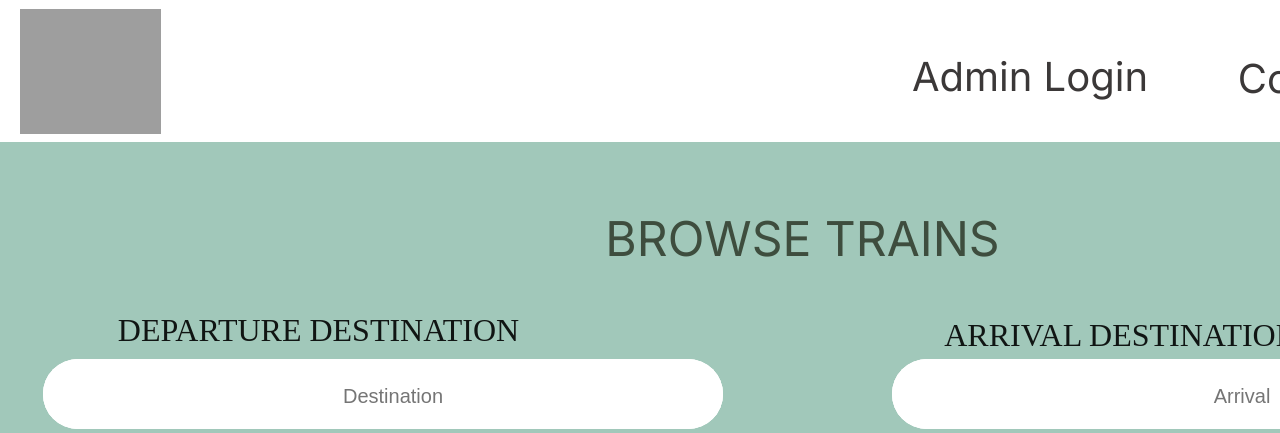
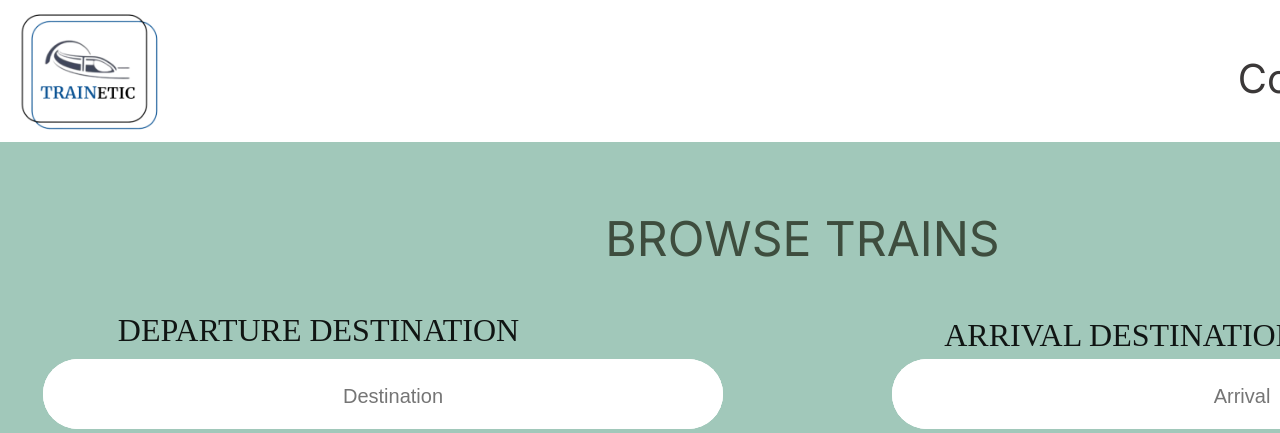
Before and after one commit to gurmehakk/Trainetic, a Flask app: page /Browse_trains in a window 1280 px wide. Shown: the top 433 px of the page. Run offline with Flask 2, Linux system fonts and the light colour scheme; some web fonts are replaced; grey boxes are pictures that could not be loaded.

Commit message:
browse trains

```diff
--- a/static/styles/browse_trains.css
+++ b/static/styles/browse_trains.css
@@ -37,7 +37,7 @@ body {
 .v68_99 {
   width: 141px;
   height: 125px;
-  background: url("../images/v4_4spng");
+  background: url("../images/v4_4.png");
   background-repeat: no-repeat;
   background-position: center center;
   background-size: cover;
--- a/templates/browse_trains.html
+++ b/templates/browse_trains.html
@@ -26,7 +26,7 @@
     <div class="v68_117"></div>
     <span class="v93_4"><a href="#">About Us</a></span>
     <span class="v93_2"><a href="#">Contact us</a></span>
-    <span class="v93_3"><a href="#">Admin Login</a></span>
+{#    <span class="v93_3"><a href="#">Admin Login</a></span>#}
     <form action="index.html" method="GET">
       <div class="v68_102">
           <input type="text" name="destination" id="destination" placeholder="Destination">
```
